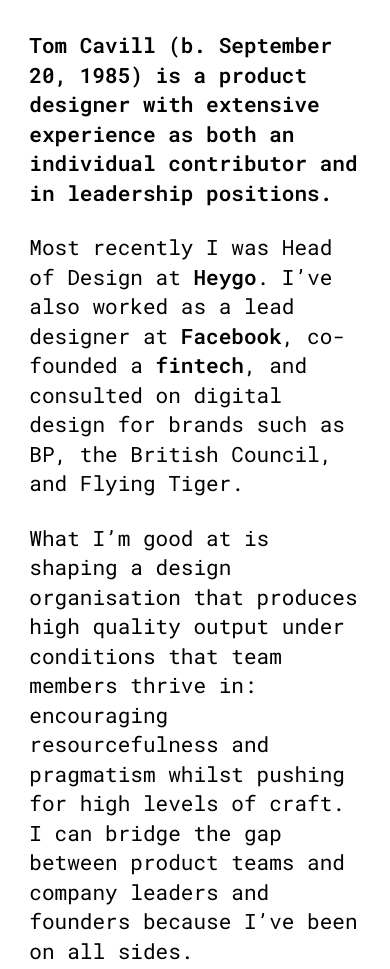
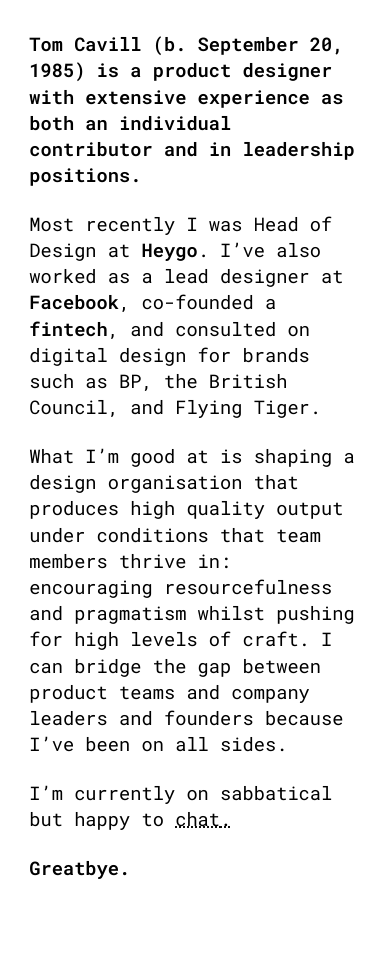
Before and after one commit to cavill/cavill.github.io, a plain HTML site: page index.html in a window 390 px wide. Shown: the top 969 px of the page. After the commit the page ends 935 px from the top, so only its background shows below. Drawn offline with nearby package versions, Linux system fonts and the light colour scheme.

Commit message:
Reduce font size at mobile widths

```diff
--- a/styles.css
+++ b/styles.css
@@ -16,7 +16,7 @@
 body {
   background: #ffffff;
   color: black;
-  font-family: 'Roboto Mono', monospace;;
+  font-family: 'Roboto Mono', monospace;
   font-size: 1.8vw;
   line-height: 1.4em;
   font-weight: 400;
@@ -150,7 +150,7 @@
 @media screen and (max-width: 785px) {
 
   body {
-    font-size: 5.4vw;
+    font-size: 4.8vw;
   }
 
   article {
```
